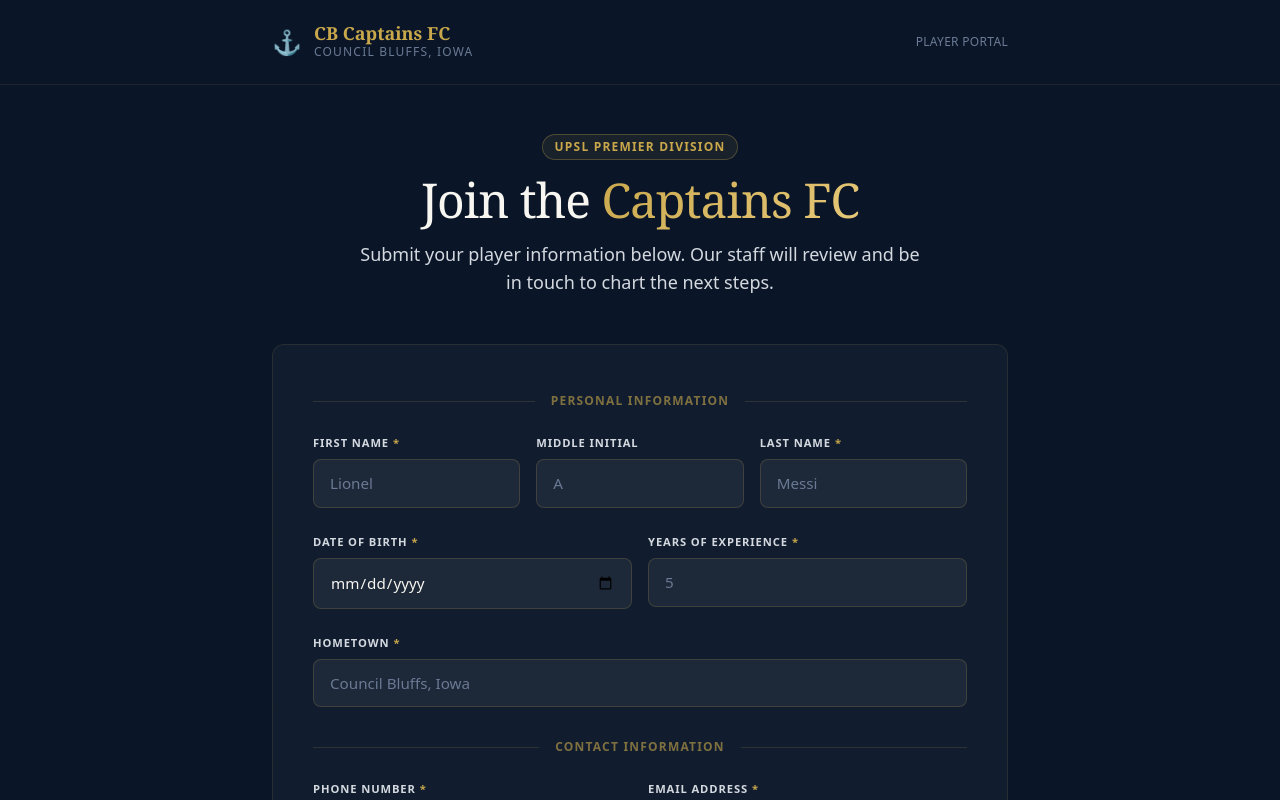
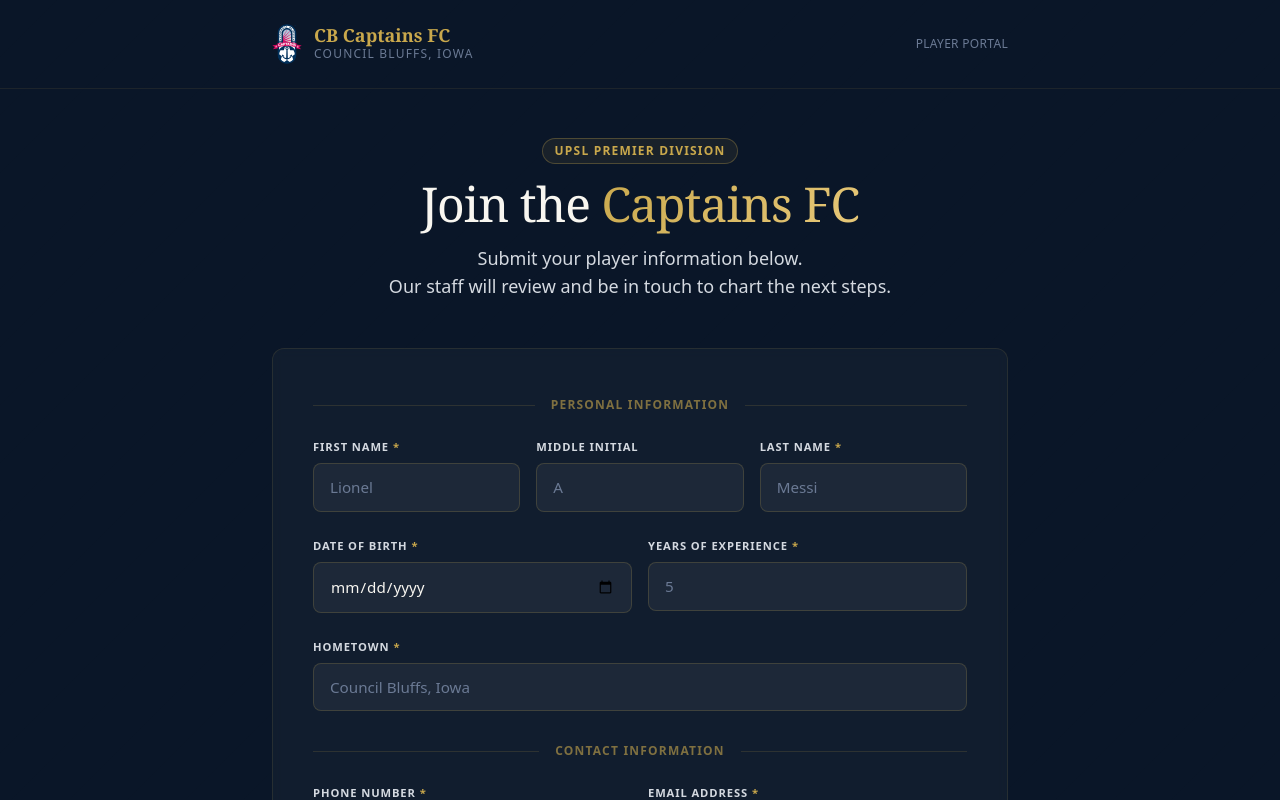
Before and after one commit to cbcfccreativedirector/captains-portal, a Next.js app in the folder Desktop/captains-portal/: page /join in a window 1280 px wide. Shown: the top 800 px of the page. Built offline with nearby package versions, Linux system fonts and the light colour scheme.

Commit message:
Add logo to join page

```diff
--- a/Desktop/captains-portal/src/app/join/page.tsx
+++ b/Desktop/captains-portal/src/app/join/page.tsx
@@ -126,7 +126,7 @@ export default function JoinPage() {
       <header className="relative border-b border-captain-gold/10">
         <div className="max-w-3xl mx-auto px-4 py-6 flex items-center justify-between">
           <a href="https://www.captainsfc.com" className="flex items-center gap-3 group">
-            <span className="text-2xl">⚓</span>
+            <span className="text-2xl"><img src="/logo.svg" alt="CB Captains FC" className="h-10 w-auto" /></span>
             <div>
               <div className="text-captain-gold font-display font-bold text-lg leading-none">
                 CB Captains FC
@@ -168,7 +168,7 @@ export default function JoinPage() {
           </span>
         </h1>
         <p className="text-captain-mist text-lg max-w-xl mx-auto">
-          Submit your player information below. Our staff will review and be in
+          Submit your player information below.<br />Our staff will review and be in
           touch to chart the next steps.
         </p>
       </div>
```
Also changed, not shown: Desktop/captains-portal/public/logo.svg (added).
